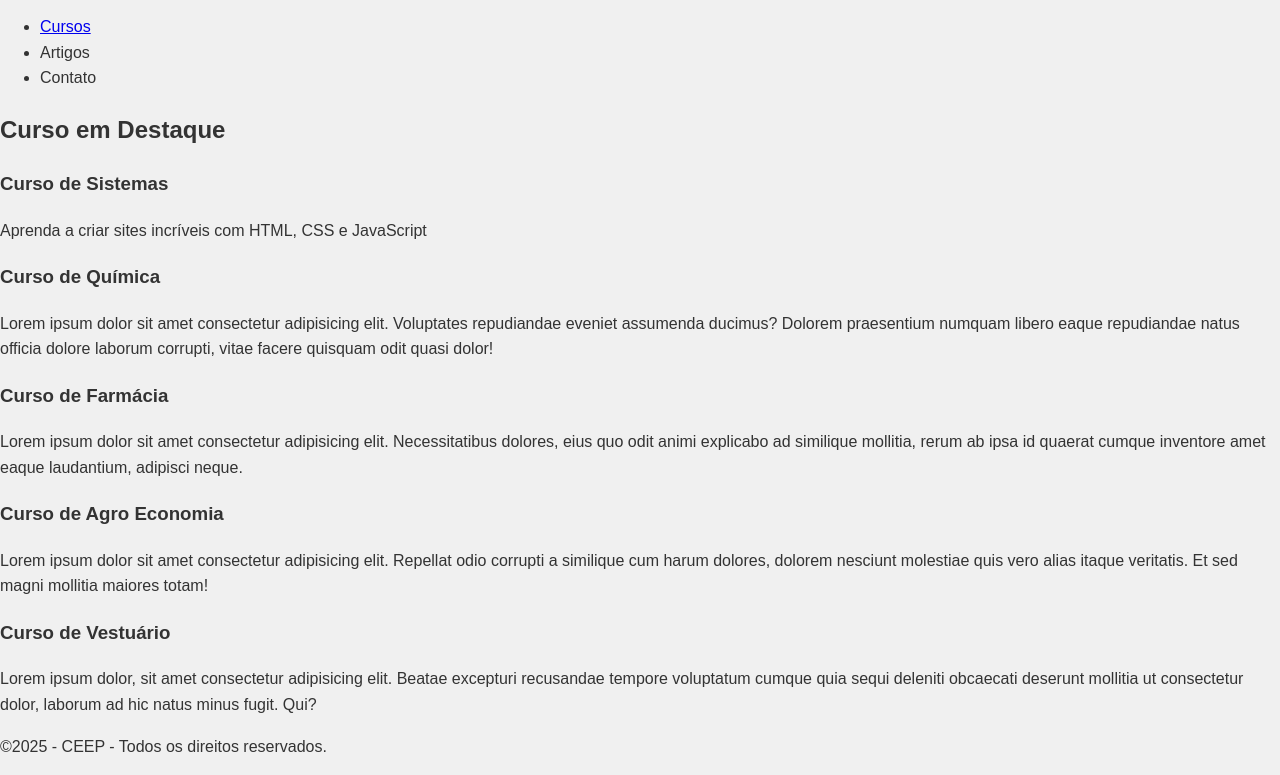
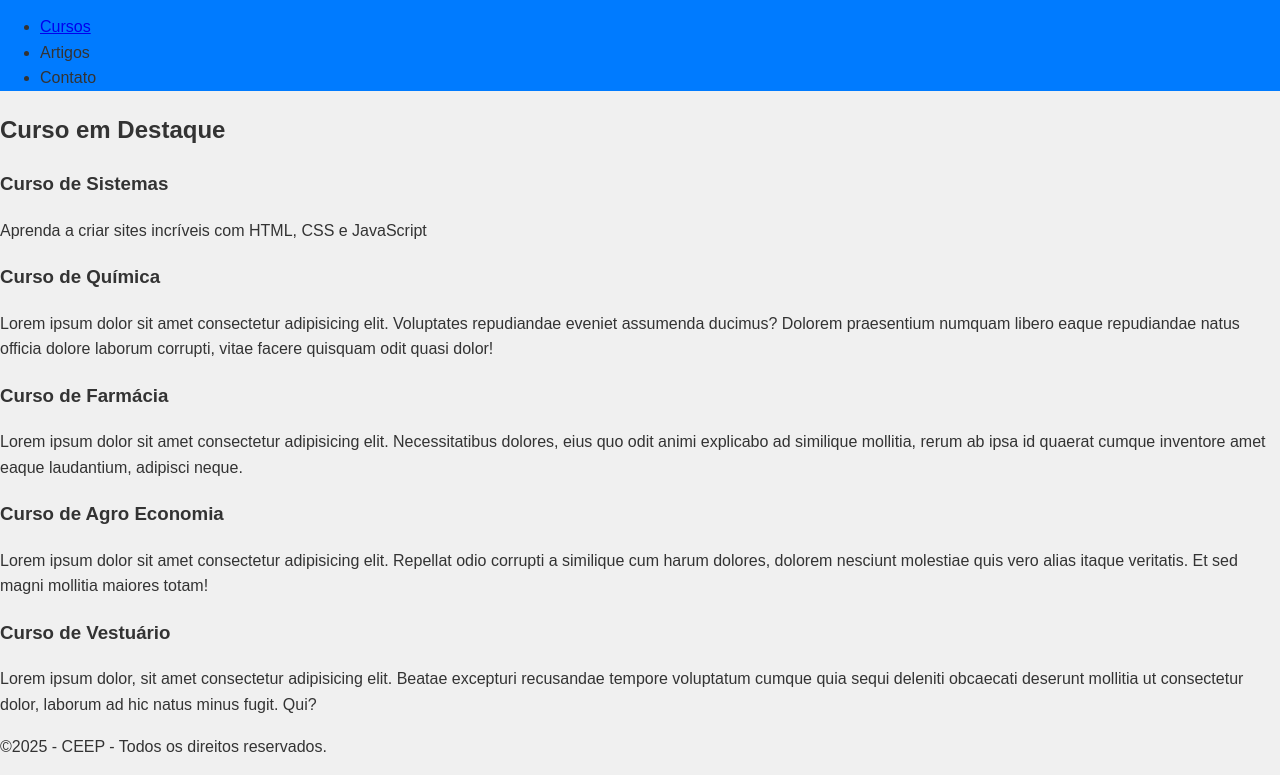
Before and after one commit to Raphael1222222/fronttt, a plain HTML site: page index.html in a window 1280 px wide. Shown: the part 80-855 px from the top of the page. Drawn offline with nearby package versions, Linux system fonts and the light colour scheme; a web font is replaced by a local one.

Commit message:
Add files via upload

```diff
--- a/style.css
+++ b/style.css
@@ -8,3 +8,7 @@ body {
     color: #333;
     line-height: 1.6;
 }
+header{
+    background-color: #007bff;
+
+}
```
